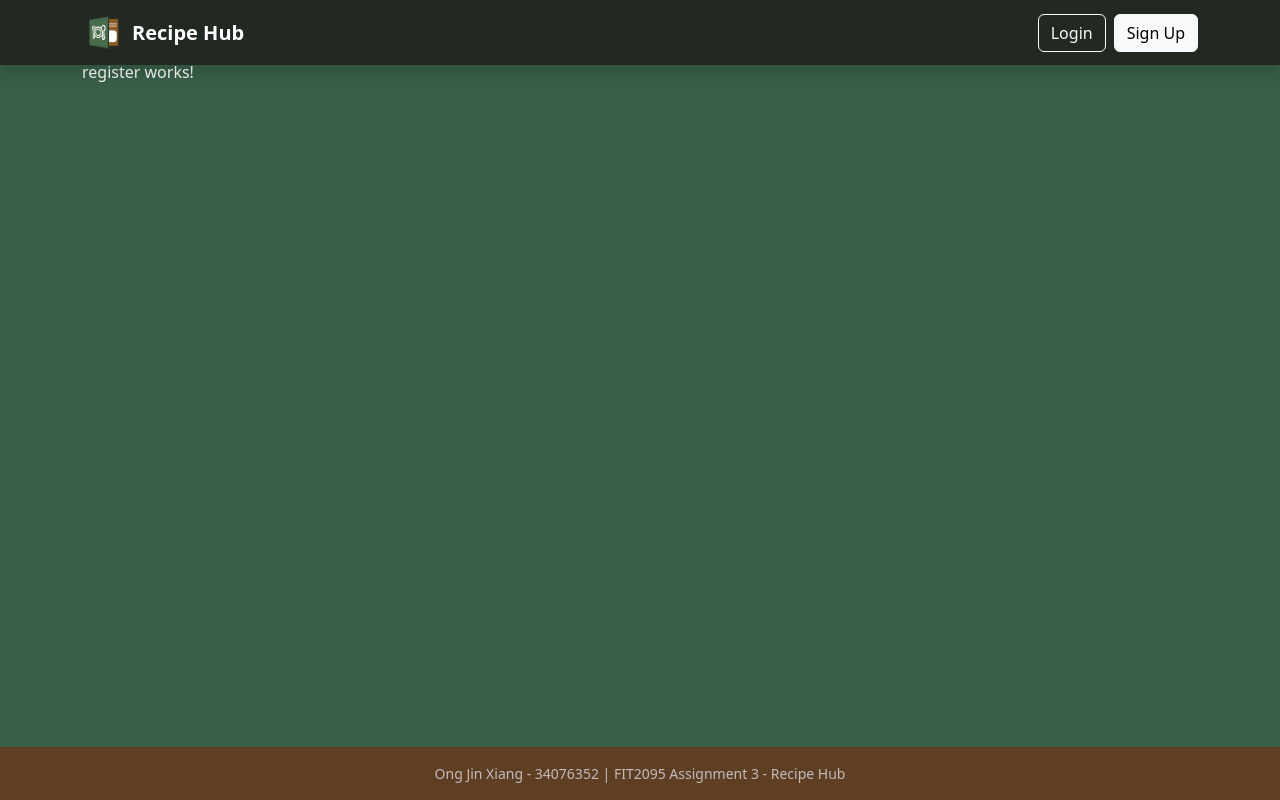
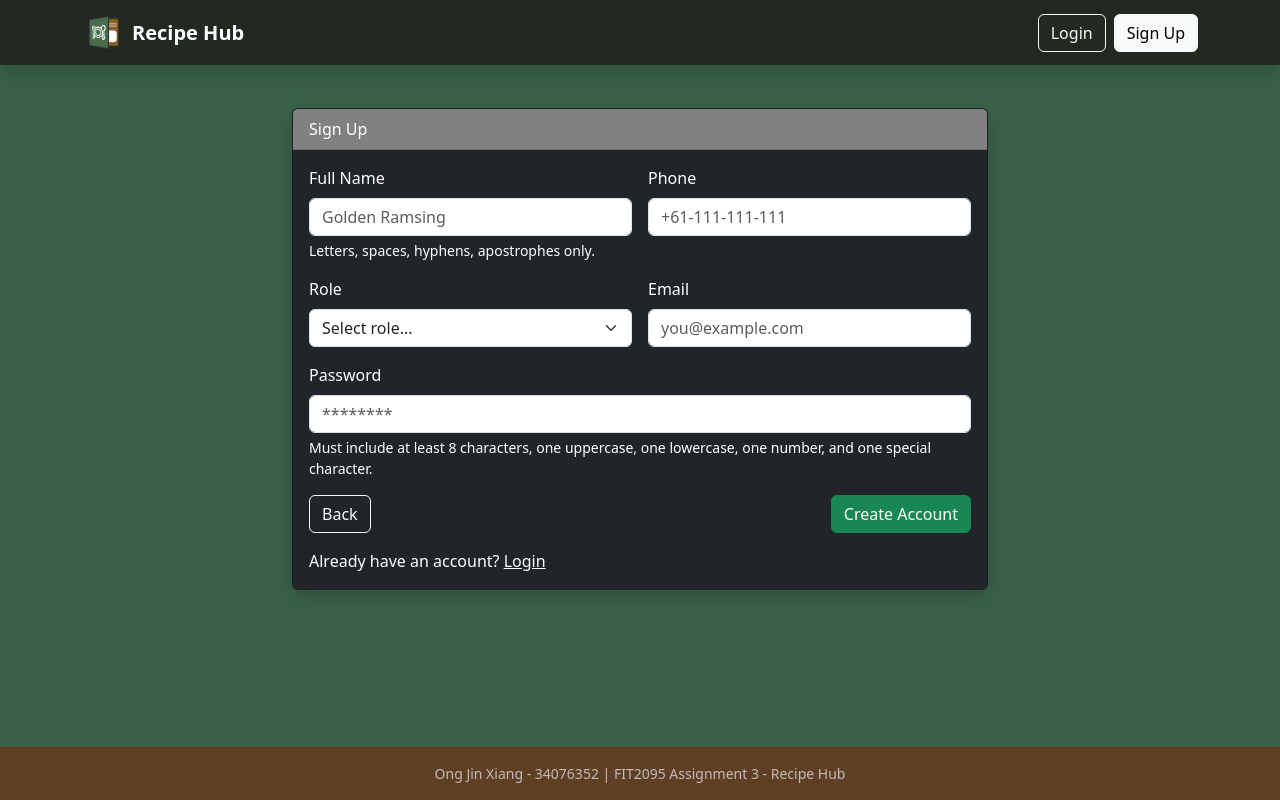
Before and after one commit to JinX06/cloudkitchen-pro-fullstack, an Angular app: page /auth/register in a window 1280 px wide. Built offline with nearby package versions, Linux system fonts and the light colour scheme.

Commit message:
Implement registration form with validation and submission logic

```diff
--- a/src/app/features/auth/register/register.html
+++ b/src/app/features/auth/register/register.html
@@ -1 +1,86 @@
-<p>register works!</p>
+<div class="container my-5" style="max-width: 720px;">
+  <div class="card bg-dark text-white shadow">
+    <div class="card-header" style="background: #818181; color: #fff;">
+      Sign Up
+    </div>
+    <div class="card-body">
+      @if (error) {
+        <div class="alert alert-danger" role="alert">
+          {{ error }}
+        </div>
+      }
+
+      <form #registerForm="ngForm" (ngSubmit)="submit(registerForm)" class="row g-3 needs-validation" novalidate>
+        <div class="col-md-6">
+          <label class="form-label">Full Name</label>
+          <input type="text" class="form-control" name="fullname" placeholder="Golden Ramsing" required pattern="^[A-Za-z][A-Za-z\s\-']{1,99}$" [(ngModel)]="form.fullname" #fullname="ngModel"/>
+          <div class="form-text text-white">Letters, spaces, hyphens, apostrophes only.</div>
+          @if (fullname.invalid && fullname.touched) {
+            <div class="text-warning small mt-1">
+              Full name must start with a letter and use only letters, spaces, hyphens, or apostrophes (2-100 chars).
+            </div>
+          }
+        </div>
+
+        <div class="col-md-6">
+          <label class="form-label">Phone</label>
+          <input type="text" class="form-control" name="phone" placeholder="+61-111-111-111" required pattern="^\+(?:[0-9] ?){6,14}[0-9]$" [(ngModel)]="form.phone" #phone="ngModel"/>
+          @if (phone.invalid && phone.touched) {
+            <div class="text-warning small mt-1">
+              Please provide a valid international phone number (e.g. +61-123-456-789).
+            </div>
+          }
+        </div>
+
+        <div class="col-md-6">
+          <label class="form-label">Role</label>
+          <select class="form-select" name="role" required [(ngModel)]="form.role" #role="ngModel">
+            <option value="" disabled>Select role…</option>
+            <option value="chef">Chef</option>
+            <option value="manager">Manager</option>
+            <option value="admin">Admin</option>
+          </select>
+          @if (role.invalid && role.touched) {
+            <div class="text-warning small mt-1">
+              Please choose a role.
+            </div>
+          }
+        </div>
+
+        <div class="col-md-6">
+          <label class="form-label">Email</label>
+          <input type="email" class="form-control" name="email" placeholder="you@example.com" required email [(ngModel)]="form.email" #emailRef="ngModel"/>
+          @if (emailRef.invalid && emailRef.touched) {
+            <div class="text-warning small mt-1">
+              Please provide a valid email address (e.g. mymail@gmail.com).
+            </div>
+          }
+        </div>
+
+        <div class="col-12">
+          <label class="form-label">Password</label>
+          <input id="pw-field" type="password" class="form-control" name="password" placeholder="********" required pattern="^(?=.*[a-z])(?=.*[A-Z])(?=.*\d)(?=.*[^A-Za-z0-9]).{8,}$" [(ngModel)]="form.password" #password="ngModel"
+          />
+          <div class="form-text text-white">
+            Must include at least 8 characters, one uppercase, one lowercase, one number, and one special character.
+          </div>
+          @if (password.invalid && password.touched) {
+            <div class="text-warning small mt-1">
+              Password must be 8+ characters and include uppercase, lowercase, number, and special character.
+            </div>
+          }
+        </div>
+
+        <div class="d-flex justify-content-between align-items-center mt-3">
+          <a class="btn btn-outline-light" routerLink="/welcome">Back</a>
+          <button class="btn btn-success" type="submit">Create Account</button>
+        </div>
+      </form>
+
+      <div class="mt-3 text-white">
+        Already have an account?
+        <a routerLink="/auth/login" class="link-light">Login</a>
+      </div>
+    </div>
+  </div>
+</div>
--- a/src/app/features/auth/register/register.ts
+++ b/src/app/features/auth/register/register.ts
@@ -1,11 +1,62 @@
-import { Component } from '@angular/core';
+import { Component, inject } from '@angular/core';
+import { CommonModule } from '@angular/common';
+import { FormsModule, NgForm } from '@angular/forms';
+import { Router, RouterLink } from '@angular/router';
+import { HttpErrorResponse } from '@angular/common/http';
+import { AuthService } from '../../../services/auth.service';
 
 @Component({
   selector: 'app-register',
-  imports: [],
+  imports: [CommonModule, FormsModule, RouterLink],
   templateUrl: './register.html',
   styleUrl: './register.css'
 })
 export class Register {
+  protected form: {
+    fullname: string;
+    phone: string;
+    role: '' | 'chef' | 'manager' | 'admin';
+    email: string;
+    password: string;
+  } = {
+    fullname: '',
+    phone: '',
+    role: '',
+    email: '',
+    password: ''
+  };
 
+  protected error: string | null = null;
+
+  private readonly auth = inject(AuthService);
+  private readonly router = inject(Router);
+
+  // Handle form submission
+  submit(form: NgForm) {
+
+    // if form is invalid, mark all fields as touched to show validation errors
+    if (form.invalid) {
+      form.form.markAllAsTouched();
+      return;
+    }
+
+    const payload = {
+      fullname: this.form.fullname.trim(),
+      phone: this.form.phone.trim(),
+      role: this.form.role,
+      email: this.form.email.trim(),
+      password: this.form.password
+    };
+
+    this.auth.register(payload).subscribe({
+      next: () => {
+        this.error = null;
+        form.resetForm({ role: '' });
+        this.router.navigate(['/auth/login']);
+      },
+      error: (err: HttpErrorResponse) => {
+        this.error = 'Unable to create the account.';
+      }
+    });
+  }
 }
```
